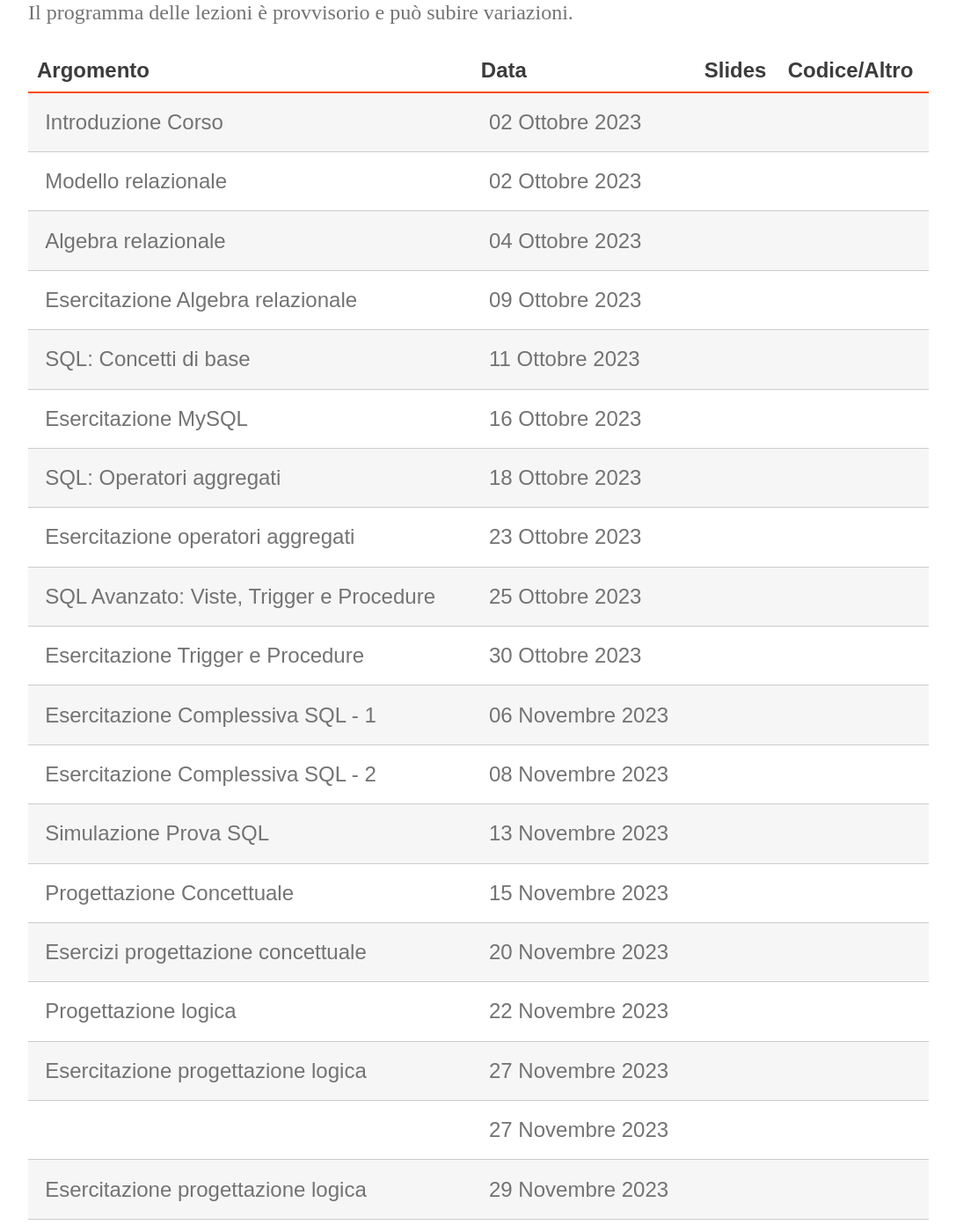
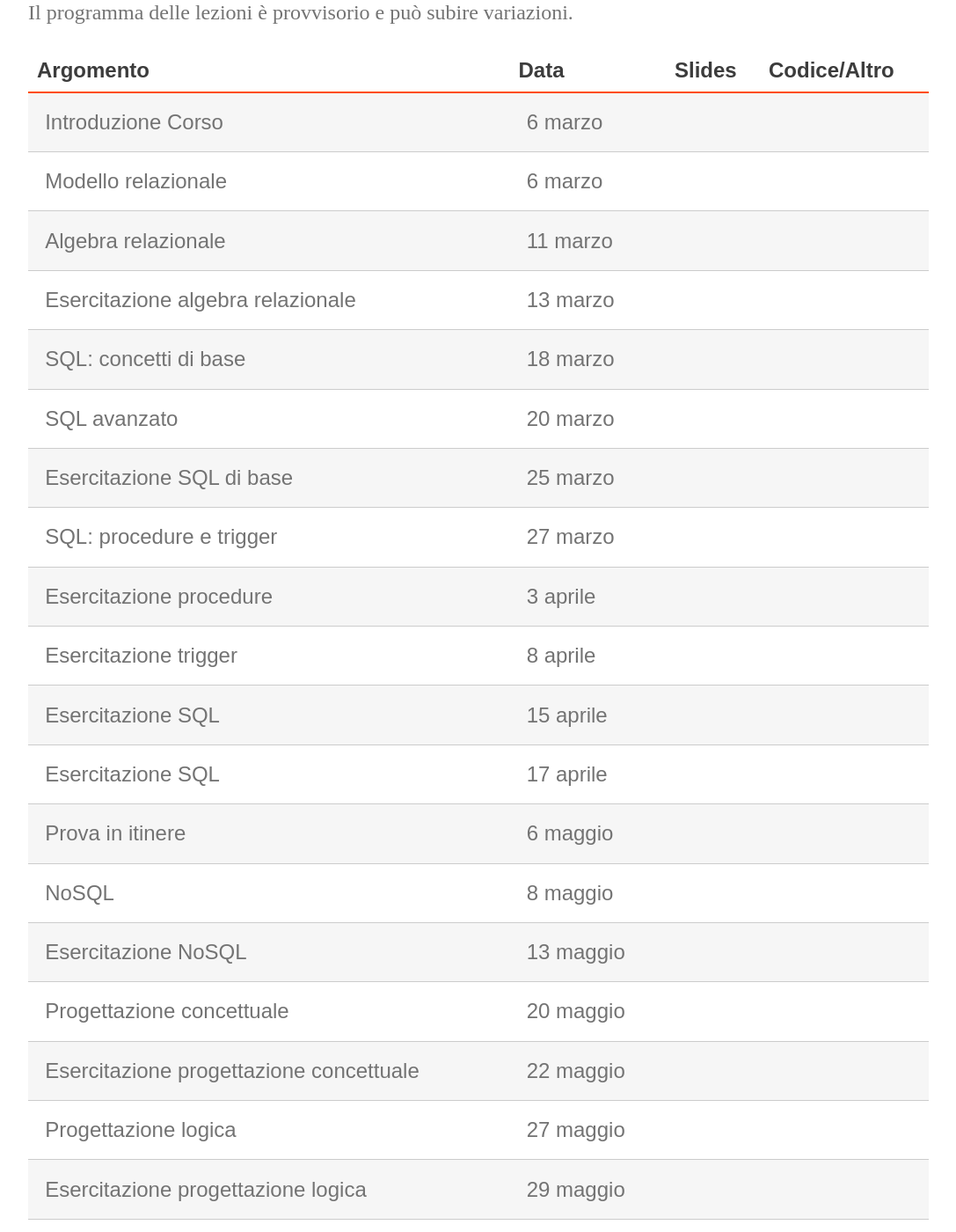
Before and after one commit to perceivelab/db-fo-24, a Jekyll site: the page built from index.md, in a window 1280 px wide and 1400 px high, scrolled down 771 px. Shown: the whole window at 88% size, without its empty margins (96-1183 px from the left). Built offline with Jekyll 4.4.1, drawn with Linux system fonts in a browser that asks for light colours; some of the changed text lies outside the part shown.

Commit message:
Aggiornato calendario lezioni

```diff
--- a/index.md
+++ b/index.md
@@ -24,28 +24,28 @@ Il programma delle lezioni è provvisorio e può subire variazioni.
 
 | Argomento                                 | Data             | Slides                          | Codice/Altro      |
 |-------------------------------------------|------------------|-------------------------------  |-------------|
-| Introduzione Corso                        | 02 Ottobre 2023  |
-| Modello relazionale                       | 02 Ottobre 2023  |
-| Algebra relazionale                       | 04 Ottobre 2023  |
-| Esercitazione Algebra relazionale         | 09 Ottobre 2023  |
-| SQL: Concetti di base                     | 11 Ottobre 2023  |
-| Esercitazione MySQL                       | 16 Ottobre 2023  |
-| SQL: Operatori aggregati                  | 18 Ottobre 2023  |
-| Esercitazione operatori aggregati         | 23 Ottobre 2023  |
-| SQL Avanzato: Viste, Trigger e Procedure  | 25 Ottobre 2023  |
-| Esercitazione  Trigger e Procedure        | 30 Ottobre 2023  |
-| Esercitazione  Complessiva SQL - 1        | 06 Novembre 2023 |
-| Esercitazione  Complessiva SQL - 2        | 08 Novembre 2023 |
-| Simulazione Prova SQL                     | 13 Novembre 2023 |
-| Progettazione Concettuale                 | 15 Novembre 2023 |
-| Esercizi progettazione concettuale        | 20 Novembre 2023 |
-| Progettazione logica                      | 22 Novembre 2023 |
-| Esercitazione progettazione logica        | 27 Novembre 2023 |
-|                                           | 27 Novembre 2023 |
-| Esercitazione progettazione logica        | 29 Novembre 2023 |
-| Simulazione prova di progettazione        | 04 Dicembre 2023 |
-| Esecitazione progettazione logica         | 06 Dicembre 2023 |
-| Esecitazione finale SQL                   | 13 Dicembre 2023 |
+| Introduzione Corso                        | 6 marzo |
+| Modello relazionale                       | 6 marzo |
+| Algebra relazionale                       | 11 marzo |
+| Esercitazione algebra relazionale         | 13 marzo |
+| SQL: concetti di base                     | 18 marzo |
+| SQL avanzato                              | 20 marzo |
+| Esercitazione SQL di base                 | 25 marzo |
+| SQL: procedure e trigger                  | 27 marzo |
+| Esercitazione procedure                   | 3 aprile |
+| Esercitazione trigger                     | 8 aprile |
+| Esercitazione SQL                         | 15 aprile |
+| Esercitazione SQL                         | 17 aprile |
+| Prova in itinere                          | 6 maggio |
+| NoSQL                                     | 8 maggio |
+| Esercitazione NoSQL                       | 13 maggio |
+| Progettazione concettuale                 | 20 maggio |
+| Esercitazione progettazione concettuale   | 22 maggio |
+| Progettazione logica                      | 27 maggio |
+| Esercitazione progettazione logica        | 29 maggio |
+| Esercitazione di progettazione            | 3 giugno |
+| Esercitazione di progettazione            | 5 giugno |
+| Prova in itinere                          | 10 giugno |
 
 #### Esami
 
```
